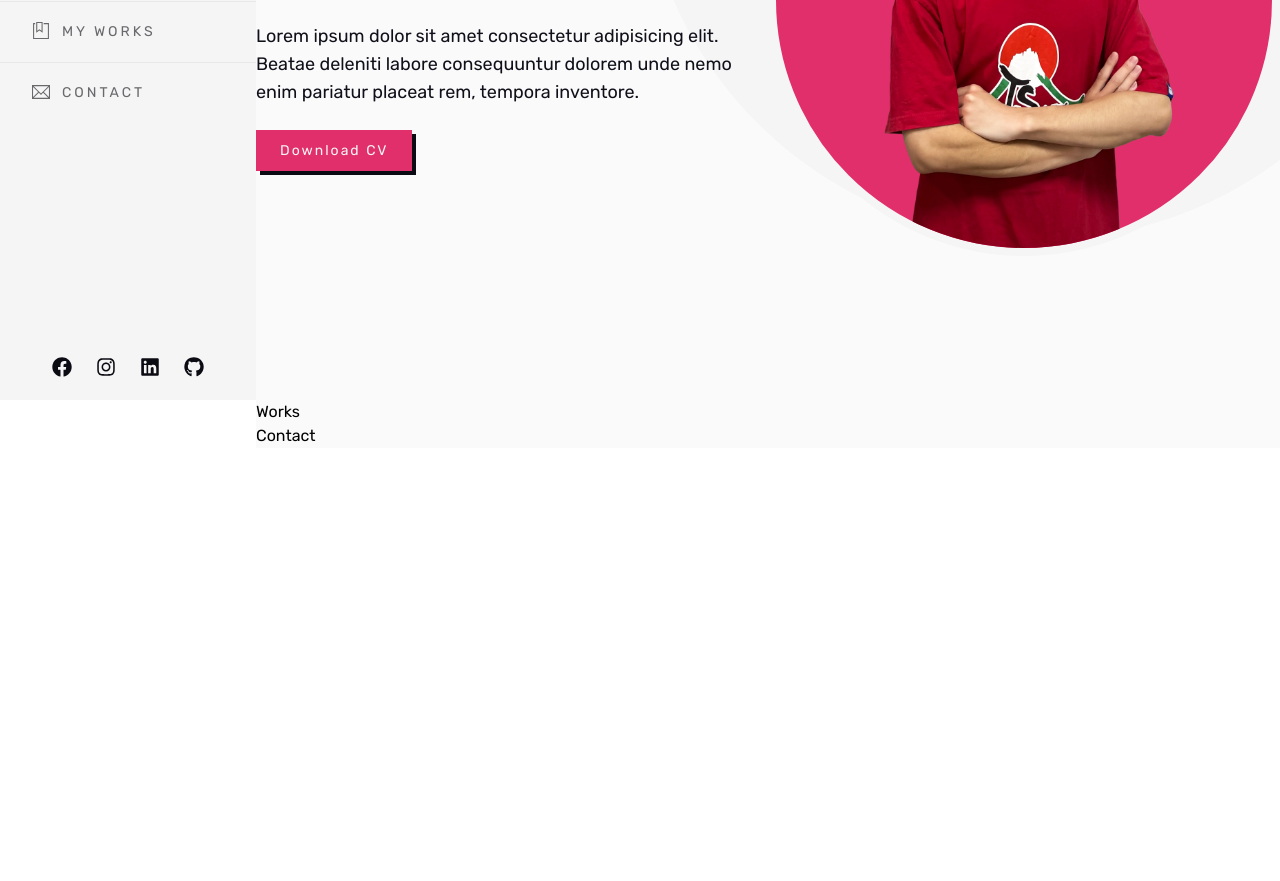
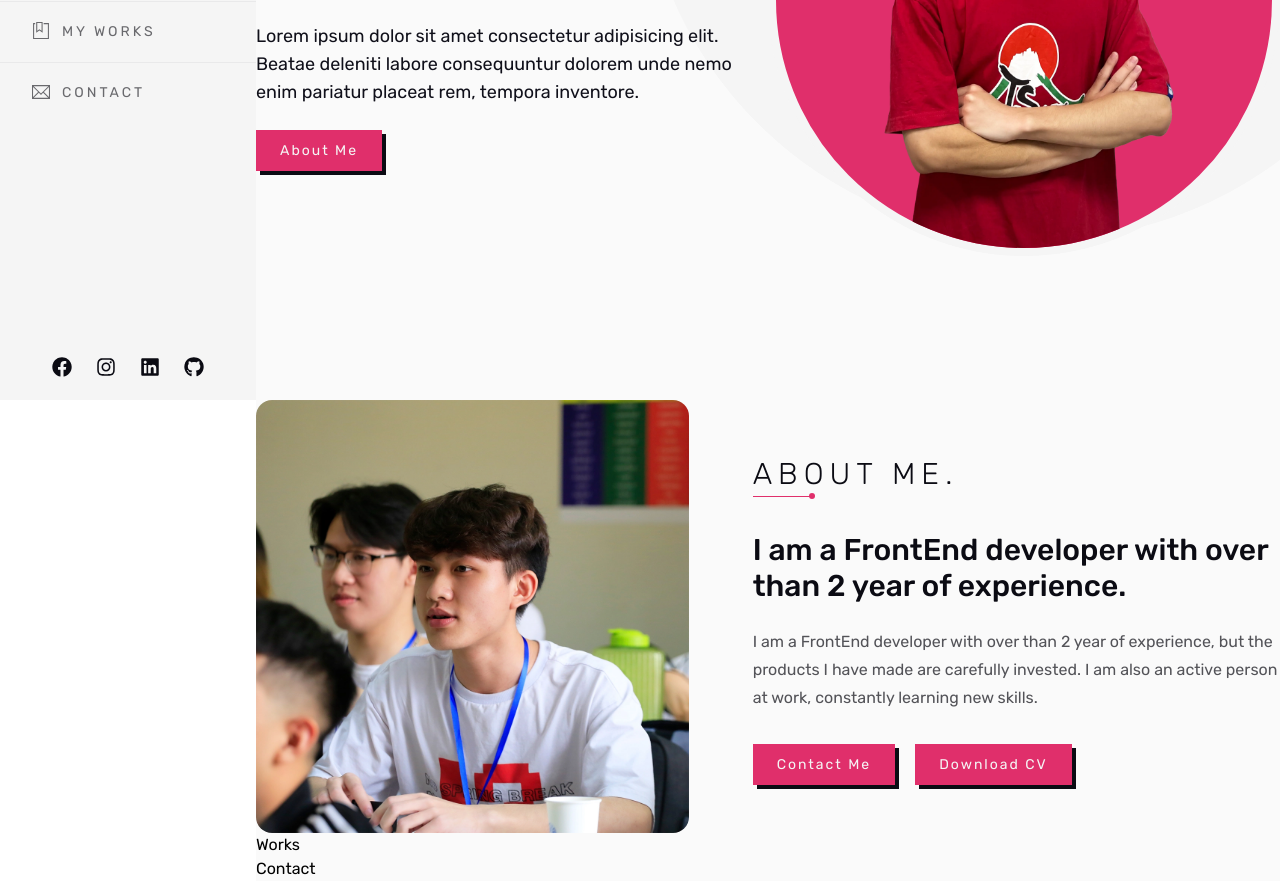
Before and after one commit to LiusDev/Personal_Portfolio, a Next.js app: page / in a window 1280 px wide. Shown: the part 400-1281 px from the top of the page. Before the commit the page ends 848 px from the top, so only its background shows below. Built offline with nearby package versions, Linux system fonts and the light colour scheme.

Commit message:
feat: add about section

```diff
--- a/components/common/Button.jsx
+++ b/components/common/Button.jsx
@@ -14,7 +14,7 @@ const Button = ({ onclick, href = "/", newTab, buttonType, className, children }
     }
     switch (buttonType) {
         case "normal":
-            props.className = `px-6 py-3 bg-primary tracking-[2px] text-sm text-secondary-dark shadow-button dark:shadow-button-dark cursor-pointer transition-all duration-300 hover:bg-tertiary-dark dark:hover:text-primary dark:hover:bg-secondary-dark hover:shadow-button-hover ${className}`;
+            props.className = `px-6 py-3 bg-primary tracking-[2px] text-sm text-secondary-dark shadow-button dark:shadow-button-dark cursor-pointer transition-all duration-300 hover:bg-tertiary-dark dark:hover:text-primary dark:hover:bg-secondary-dark hover:shadow-button-hover dark:hover:shadow-button-hover capitalize ${className}`;
             break;
         case "text":
             props.className = `text-tertiary dark:text-secondary hover:text-primary dark:hover:text-text-secondary-dark transition-all duration-300 ${className}`;
@@ -23,7 +23,7 @@ const Button = ({ onclick, href = "/", newTab, buttonType, className, children }
             props.className = `group transition-all duration-300 ${className}`;
             break;
         default:
-            props.className = `px-6 py-3 bg-primary tracking-[2px] text-sm text-secondary-dark shadow-button dark:shadow-button-dark cursor-pointer transition-all duration-300 hover:bg-tertiary-dark dark:hover:text-primary dark:hover:bg-secondary-dark hover:shadow-button-hover dark:hover:shadow-button-hover ${className}`;
+            props.className = `px-6 py-3 bg-primary tracking-[2px] text-sm text-secondary-dark shadow-button dark:shadow-button-dark cursor-pointer transition-all duration-300 hover:bg-tertiary-dark dark:hover:text-primary dark:hover:bg-secondary-dark hover:shadow-button-hover dark:hover:shadow-button-hover capitalize ${className}`;
             break;
     }
     return (
--- /dev/null
+++ b/components/common/Title.jsx
@@ -0,0 +1,13 @@
+import React from 'react'
+
+const Title = ({ children }) => {
+    return (
+        <h3
+            className="text-tertiary-dark dark:text-secondary-dark font-light text-3xl tracking-[6px] uppercase relative transition-all duration-300 mb-10 before:absolute before:-bottom-[5px] before:left-0 before:h-[1px] before:content-[''] before:w-[60px] before:bg-primary after:absolute after:-bottom-[7px] after:right-0 after:left-[56px] after:w-[6px] after:h-[6px] after:rounded-full after:bg-primary"
+        >
+            { children }
+        </h3>
+    )
+}
+
+export default Title
--- a/components/index.js
+++ b/components/index.js
@@ -6,3 +6,4 @@ export {default as About} from './section/About';
 export {default as Works} from './section/Works';
 export {default as Contact} from './section/Contact';
 export {default as MetaMessenger} from './messenger/MetaMessenger';
+export {default as Title} from './common/Title';
--- a/components/section/About.jsx
+++ b/components/section/About.jsx
@@ -1,9 +1,40 @@
 import React from 'react'
+import Image from 'next/image'
+import Title from '../common/Title'
+import Button from '../common/Button'
 
 const About = () => {
     return (
-        <section>
-
+        <section className='w-full flex items-center justify-center'>
+            <div className='flex items-center justify-center max-w-screen-lg'>
+                <div>
+                    <Image src="/about.webp" alt="About Image" height={ 560 } width={ 560 } className='rounded-2xl' />
+                </div>
+                <div className='ml-16 w-2/3'>
+                    <Title>about me.</Title>
+                    <h3
+                        className='text-tertiary-dark dark:text-secondary-dark text-3xl font-medium mb-6 transition-all duration-300'
+                    >
+                        I am a FrontEnd developer with over than 2 year of experience.
+                    </h3>
+                    <p className='text-tertiary-dark/70 dark:text-secondary-dark/70 leading-7'>
+                        I am a FrontEnd developer with over than 2 year of experience, but the products I have made are carefully invested. I am also an active person at work, constantly learning new skills.
+                    </p>
+                    <div className='mt-10'>
+                        <Button
+                            className="mr-5"
+                        >
+                            Contact Me
+                        </Button>
+                        <Button
+                            href='https://drive.google.com/file/d/1bBnNy7w2ODbYM0ufuTT66MwikX6RFh0b/view'
+                            newTab
+                        >
+                            Download CV
+                        </Button>
+                    </div>
+                </div>
+            </div>
         </section>
     )
 }
--- a/components/section/Hero.jsx
+++ b/components/section/Hero.jsx
@@ -11,8 +11,8 @@ const Hero = () => {
                     <h1 className='text-primary text-6xl font-bold mb-5'>Đào Xuân Quý</h1>
                     <p className='text-tertiary-dark dark:text-secondary-dark text-xl font-medium mb-6 transition-all duration-300'>I Am Passionate ...</p>
                     <p className='text-tertiary dark:text-secondary text-lg mb-8 transition-all duration-300'>Lorem ipsum dolor sit amet consectetur adipisicing elit. Beatae deleniti labore consequuntur dolorem unde nemo enim pariatur placeat rem, tempora inventore.</p>
-                    <Button href='https://drive.google.com/file/d/1bBnNy7w2ODbYM0ufuTT66MwikX6RFh0b/view' newTab>
-                        Download CV
+                    <Button>
+                        about me
                     </Button>
                 </div>
                 <div className='w-1/2'>
```
